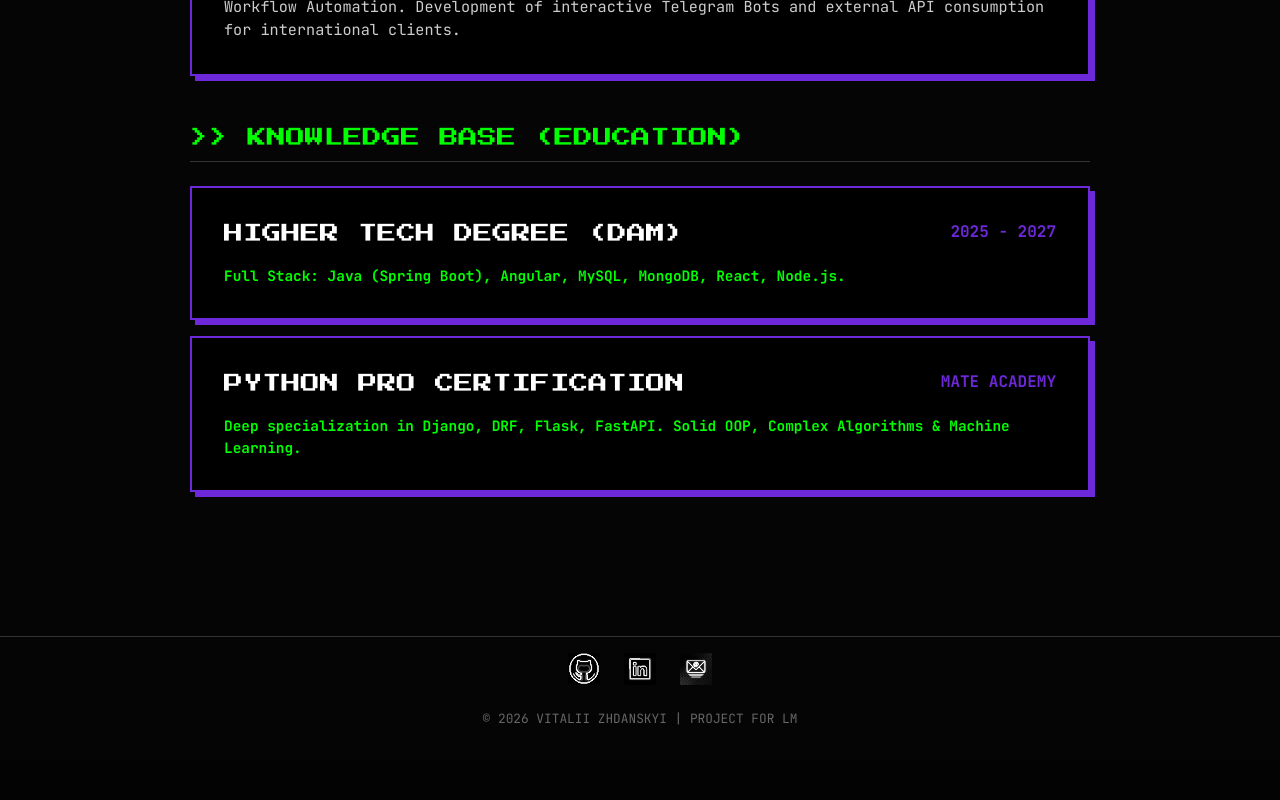
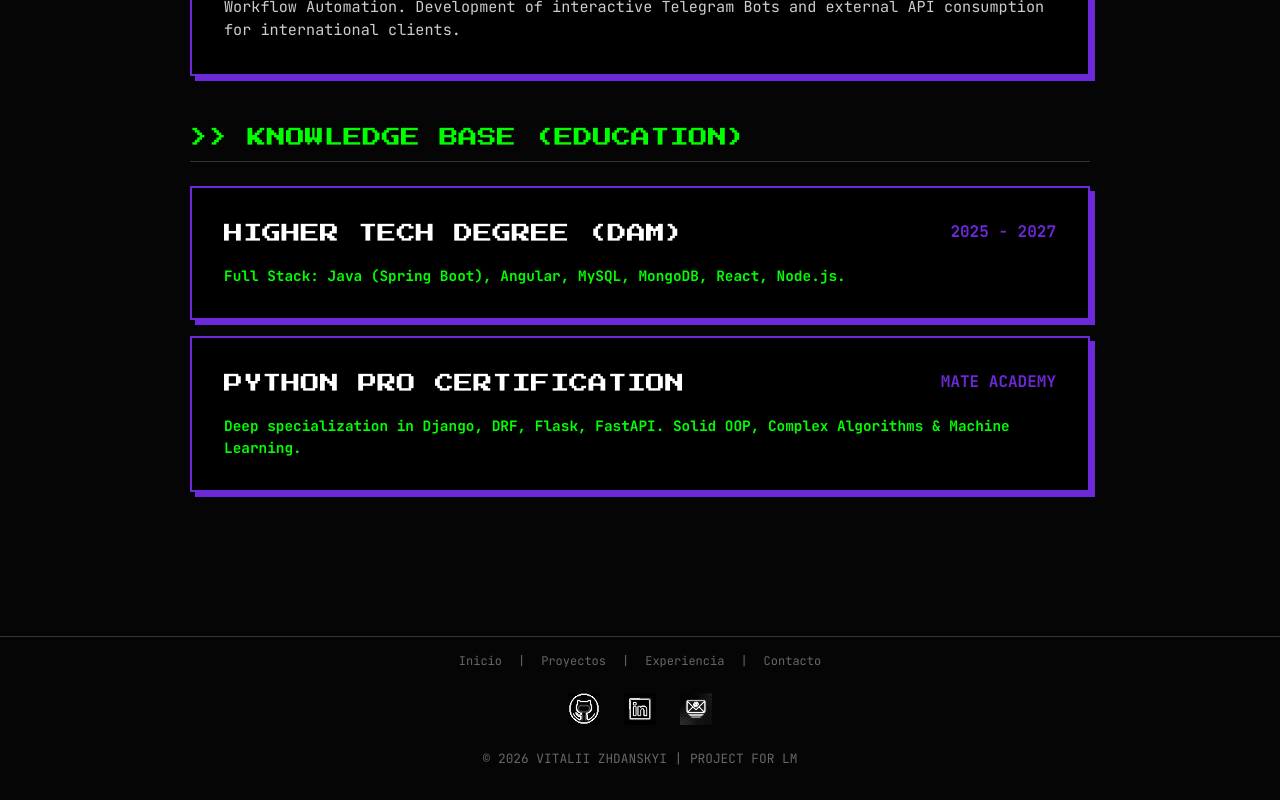
Before and after one commit to zhdanskyi/zhdanskyi, a React (Vite) app: page /cv in a window 1280 px wide. Shown: the part 1581-2381 px from the top of the page. Before the commit the page ends 2341 px from the top, so only its background shows below. Built offline with nearby package versions, Linux system fonts and the light colour scheme.

Commit message:
FIX DE SEO

```diff
--- a/src/App.jsx
+++ b/src/App.jsx
@@ -1,13 +1,12 @@
 /* eslint-disable react/prop-types */
 import React from 'react';
-import { Routes, Route, useLocation } from 'react-router-dom';
+import { Routes, Route, useLocation, Navigate } from 'react-router-dom';
 import Home from './pages/Home';
 import Projects from './pages/Projects';
 import Experience from './pages/Experience';
 import Contact from './pages/Contact';
 import Collaborators from './pages/Collaborators';
 import DigitalCV from './pages/DigitalCV';
-import NotFound from './pages/NotFound';
 import AnimatedBackground from './components/AnimatedBackground';
 import Navigation from './components/Navigation';
 import ReturnButton from './components/ReturnButton';
@@ -38,7 +37,8 @@ function App() {
         <Route path="/colaboradores" element={<Collaborators />} />
         <Route path="/cv.html" element={<DigitalCV />} />
         <Route path="/cv" element={<DigitalCV />} />
-        <Route path="*" element={<NotFound />} />
+        {/* redireccion automatica al inicio para rutas inexistentes */}
+        <Route path="*" element={<Navigate to="/" replace />} />
       </Routes>
     </div>
   );
--- a/src/components/Footer.jsx
+++ b/src/components/Footer.jsx
@@ -1,12 +1,23 @@
 // footer modular inferior global
 import React from 'react';
 import { useLanguage } from '../context/LanguageContext';
+import { Link } from 'react-router-dom';
 
 const Footer = () => {
     const { t } = useLanguage();
 
     return (
         <footer className="w-full flex flex-col items-center gap-4 mt-8 pt-4 pb-8 border-t border-[#333] text-[0.8rem] text-[#666] font-body bg-transparent z-10 relative">
+            {/* enlaces internos para mejorar la densidad de enlaces seo */}
+            <div className="flex gap-4 mb-2 text-xs">
+                <Link to="/" className="hover:text-neon-purple transition-colors duration-300">Inicio</Link>
+                <span>|</span>
+                <Link to="/proyectos" className="hover:text-neon-purple transition-colors duration-300">Proyectos</Link>
+                <span>|</span>
+                <Link to="/experiencia" className="hover:text-neon-purple transition-colors duration-300">Experiencia</Link>
+                <span>|</span>
+                <Link to="/contacto" className="hover:text-neon-purple transition-colors duration-300">Contacto</Link>
+            </div>
             <div className="flex gap-6">
                 <a href="https://github.com/zhdanskyi" target="_blank" rel="noreferrer">
                     <img src="/img/github-pixel.png" alt="github" className="w-8 h-8 object-contain transition-all duration-300 filter grayscale brightness-200 hover:filter-none hover:drop-shadow-[0_0_8px_#00ff00] hover:scale-110" />
--- a/src/pages/Home.jsx
+++ b/src/pages/Home.jsx
@@ -16,6 +16,11 @@ const Home = () => {
       </Helmet>
 
       <div className="flex w-full max-w-[900px] flex-col justify-center items-center m-auto relative z-10 box-border py-8 px-4 fade-in">
+
+        {/* texto oculto para seo thin content */}
+        <div className="sr-only">
+          Bienvenido al portfolio digital de Zhdanskyi, desarrollador frontend y arquitecto de software. Especializado en la creación de interfaces web interactivas, aplicaciones en React.js, optimización SEO técnica y diseño UI/UX con estética Cyberpunk y Hacker.
+        </div>
 
         {/* cabecera: h1 con palabras clave seo, sin foto de perfil (tamano aumentado para foco visual) */}
         <header className="flex flex-col items-center text-center w-full mb-6">
```
Also changed, not shown: public/robots.txt (added), vercel.json, 1 other file (tests, documents, lock files or other folders).
